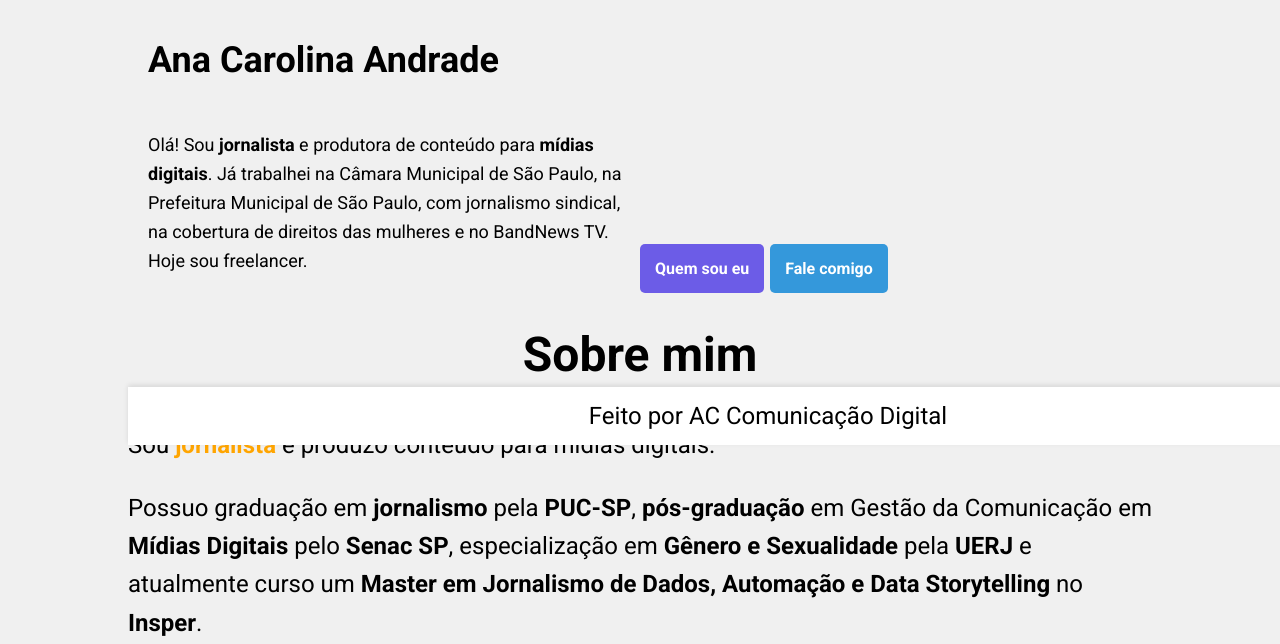
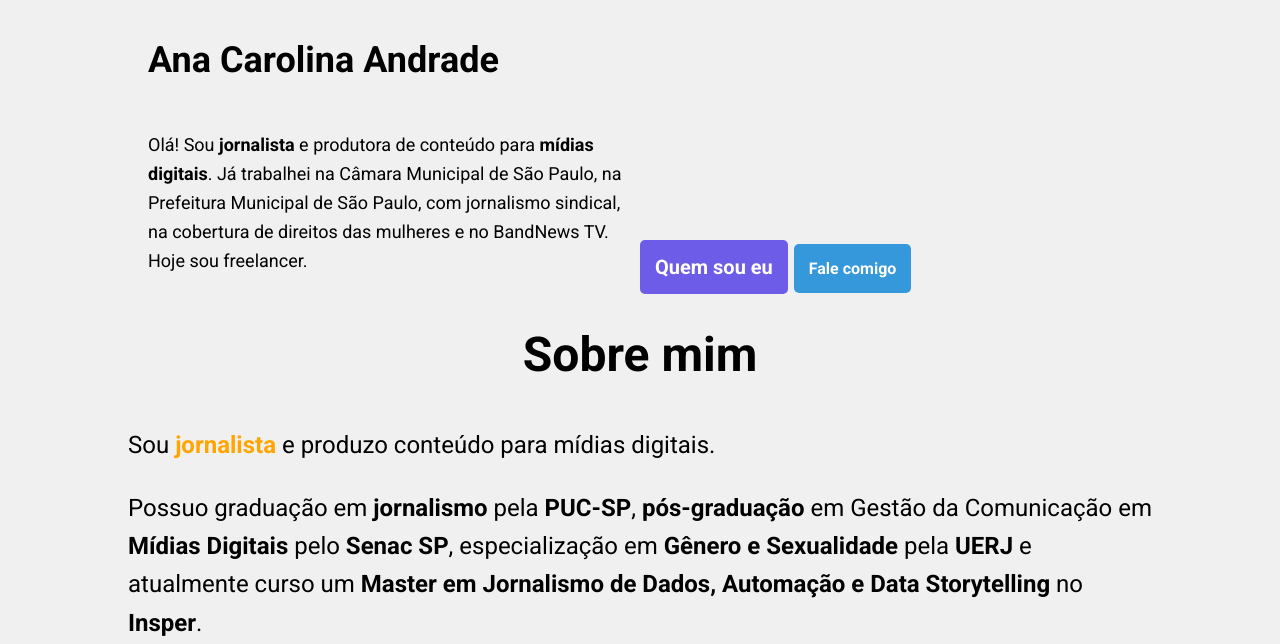
Before and after one commit to carol00andrade/portfoliosite, a Flask app: page / in a window 1280 px wide. Shown: the part 355-999 px from the top of the page. Run offline with Flask 3, Linux system fonts and the light colour scheme.

Commit message:
Update portfolio.html

```diff
--- a/templates/portfolio.html
+++ b/templates/portfolio.html
@@ -68,7 +68,7 @@
                 background-color: #6c5ce7;
                 border-radius: 5px;
                 padding: 15px;
-                font-size: 16px;
+                font-size: 20px;
                 font-weight: bold;
                 color: #FFFFFF;
                 text-decoration: none;
@@ -85,20 +85,7 @@
             .left-half {
                 width: 50%;
                 float: left;
-
             }
-            .footer {
-            background-color: #fff;
-            text-align: center;
-            padding: 10px 0;
-            position: fixed;
-            bottom: 0;
-            width: 100%;
-            box-shadow: 0px -2px 5px rgba(0, 0, 0, 0.1);
-
-        .footer-content {
-            color: #000;
-        }
         </style>
     </head>
     <body>
@@ -252,10 +239,4 @@
         </swiper-slide>
     </swiper-container>
 </body>
-     <footer class="footer">
-        <div class="footer-content">
-            Feito por AC Comunicação Digital
-        </div>
-    </footer>
-</body>
-</html>
+    </html>
```
